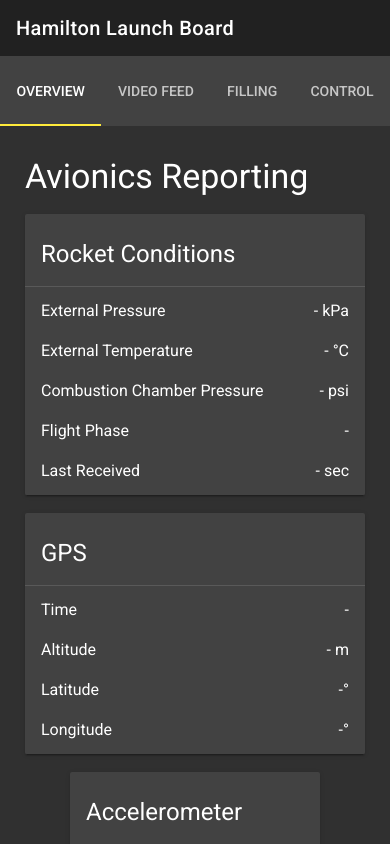
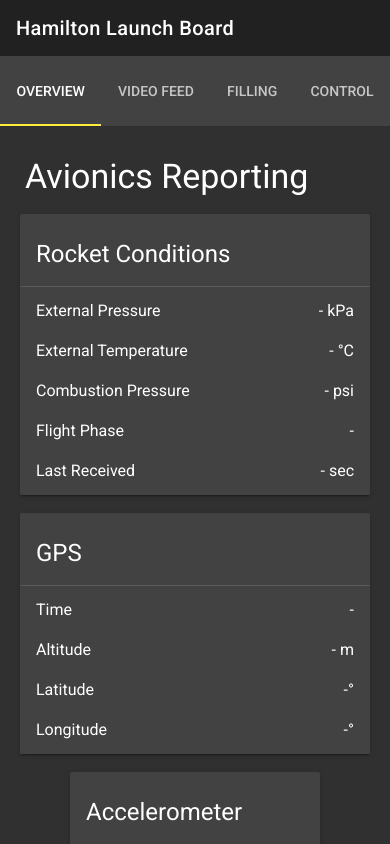
Before and after one commit to StudentOrganisationForAerospaceResearch/hamilton_launch_system, a Vue app in the folder hamilton_launch_board/: page /overview in a window 390 px wide. Shown: the top 844 px of the page. Built offline with nearby package versions, Linux system fonts and the light colour scheme; some icons are missing; what vue-native-websocket would draw is missing.

Commit message:
more mobile friendly

```diff
--- a/hamilton_launch_board/src/views/components/Avionics.vue
+++ b/hamilton_launch_board/src/views/components/Avionics.vue
@@ -18,7 +18,7 @@
             <v-list-tile-content class="align-end subheading">{{ barometer.temperature }} °C</v-list-tile-content>
           </v-list-tile>
           <v-list-tile>
-            <v-list-tile-content class="subheading">Combustion Chamber Pressure</v-list-tile-content>
+            <v-list-tile-content class="subheading">Combustion Pressure</v-list-tile-content>
             <v-list-tile-content class="align-end subheading">{{ combustionChamberPressure.pressure }} psi</v-list-tile-content>
           </v-list-tile>
           <v-list-tile>
@@ -106,6 +106,7 @@ export default {
 }
 
 .avionics-card {
+  min-width: 25em;
   width: 30em;
   margin: 9px;
 }
```
